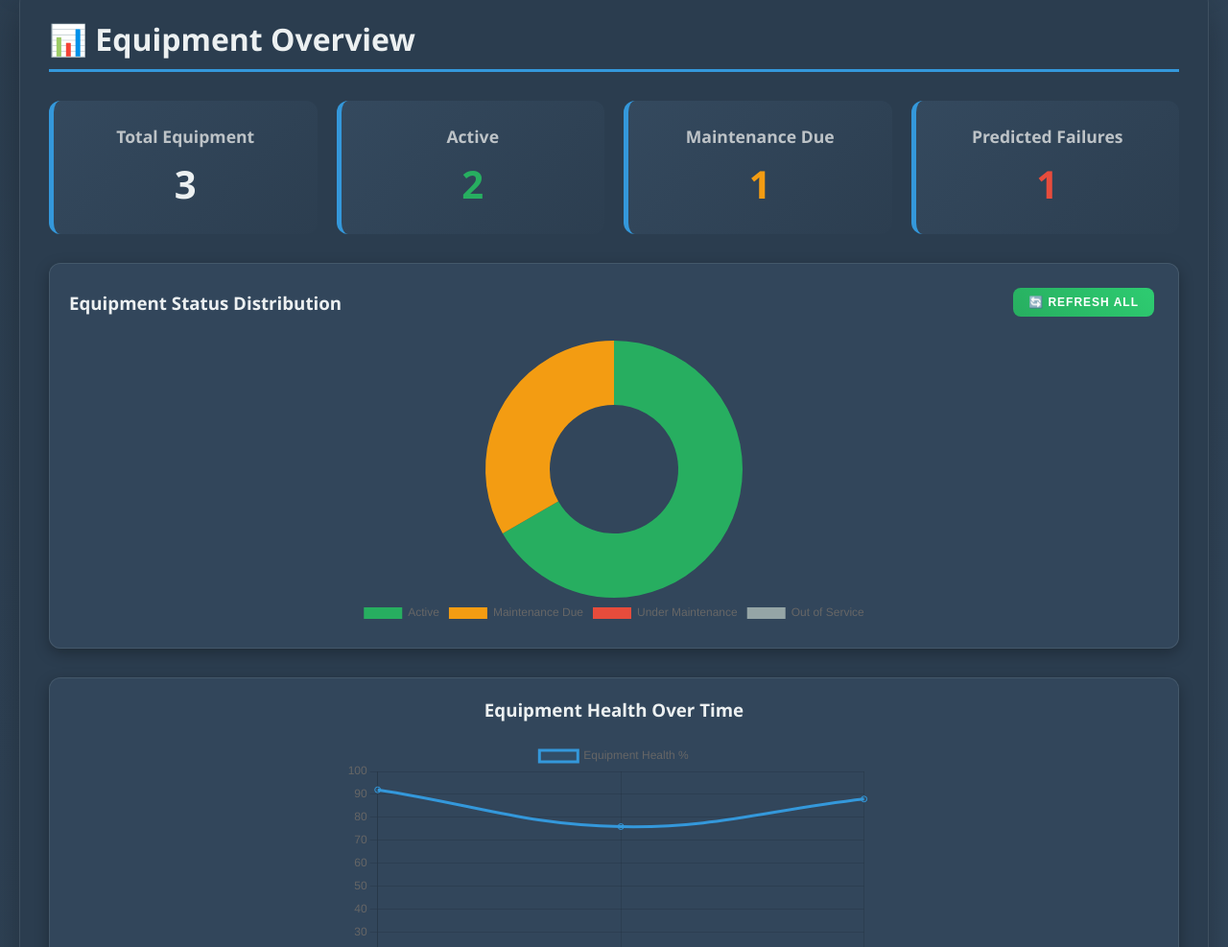
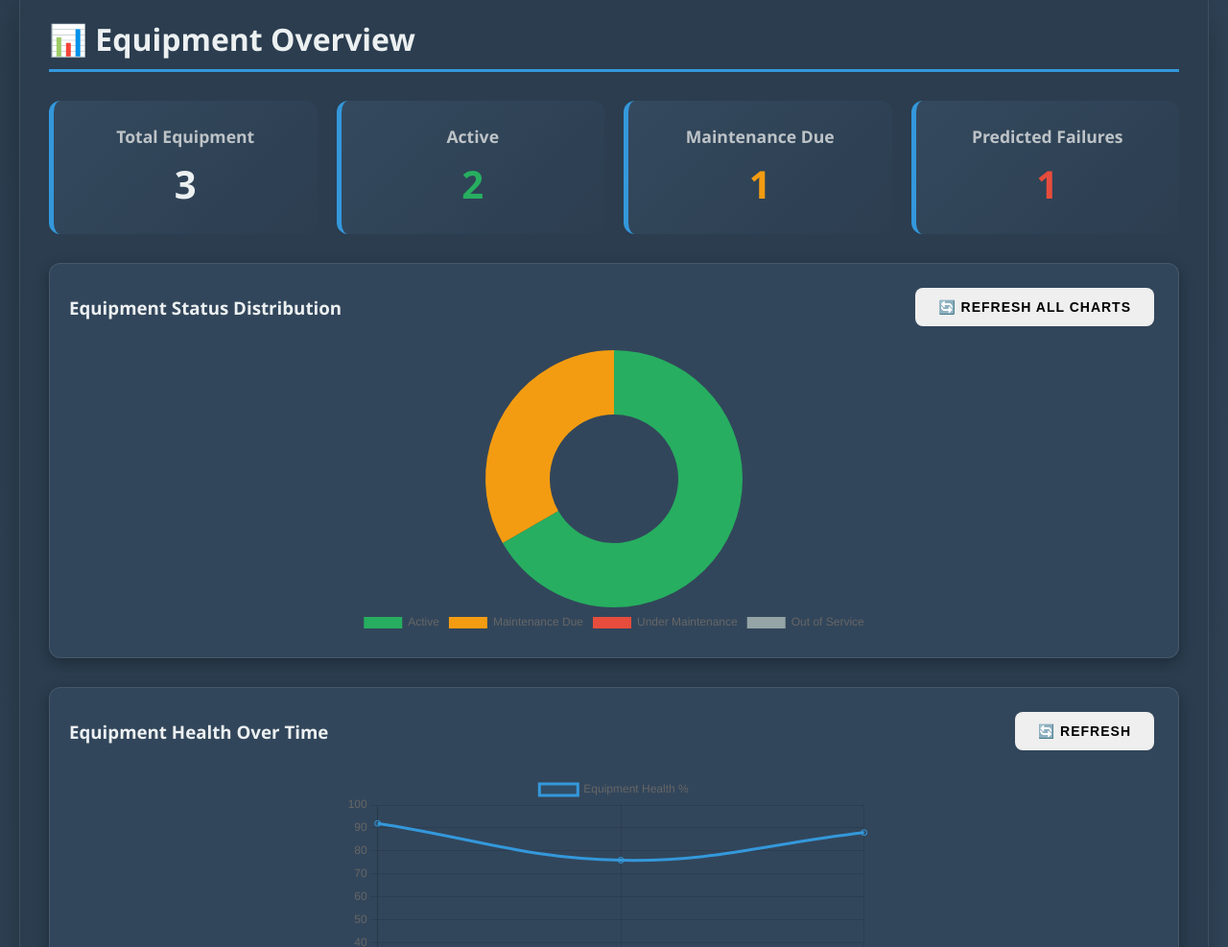
Before and after one commit to YuvaAdharsh/predictive-maintenance, a plain HTML site: page index.html in a window 1280 px wide. Shown: the part 238-1225 px from the top of the page at 96% size. Drawn offline with nearby package versions, Linux system fonts and the light colour scheme.

Commit message:
Update index.html

```diff
--- a/index.html
+++ b/index.html
@@ -60,7 +60,7 @@
             <div class="chart-container">
                 <div style="display: flex; justify-content: space-between; align-items: center; width: 100%; margin-bottom: 20px;">
                     <h3 style="margin: 0;">Equipment Status Distribution</h3>
-                    <button class="btn btn-export" onclick="refreshAllCharts()" style="padding: 8px 16px; font-size: 12px;">🔄 Refresh All</button>
+                    <button class="btn btn-refresh" onclick="refreshAllCharts()">🔄 Refresh All Charts</button>
                 </div>
                 <div class="chart-wrapper">
                     <canvas id="statusChart"></canvas>
@@ -68,7 +68,10 @@
             </div>
 
             <div class="chart-container">
-                <h3>Equipment Health Over Time</h3>
+                <div style="display: flex; justify-content: space-between; align-items: center; width: 100%; margin-bottom: 20px;">
+                    <h3 style="margin: 0;">Equipment Health Over Time</h3>
+                    <button class="btn btn-refresh" onclick="refreshAllCharts()">🔄 Refresh</button>
+                </div>
                 <div class="chart-wrapper">
                     <canvas id="healthChart"></canvas>
                 </div>
@@ -93,7 +96,7 @@
             <div class="chart-container">
                 <div style="display: flex; justify-content: space-between; align-items: center; width: 100%; margin-bottom: 20px;">
                     <h3 style="margin: 0;">Real-time Sensor Data</h3>
-                    <button class="btn btn-export" onclick="refreshSensorChart()" style="padding: 8px 16px; font-size: 12px;">🔄 Refresh</button>
+                    <button class="btn btn-refresh" onclick="refreshSensorChart()">🔄 Refresh Sensor Data</button>
                 </div>
                 <div class="chart-wrapper">
                     <canvas id="sensorChart"></canvas>
@@ -103,7 +106,7 @@
             <div class="chart-container">
                 <div style="display: flex; justify-content: space-between; align-items: center; width: 100%; margin-bottom: 20px;">
                     <h3 style="margin: 0;">Failure Prediction Timeline</h3>
-                    <button class="btn btn-export" onclick="refreshPredictionChart()" style="padding: 8px 16px; font-size: 12px;">🔄 Refresh</button>
+                    <button class="btn btn-refresh" onclick="refreshPredictionChart()">🔄 Refresh Predictions</button>
                 </div>
                 <div class="chart-wrapper">
                     <canvas id="predictionChart"></canvas>
```
